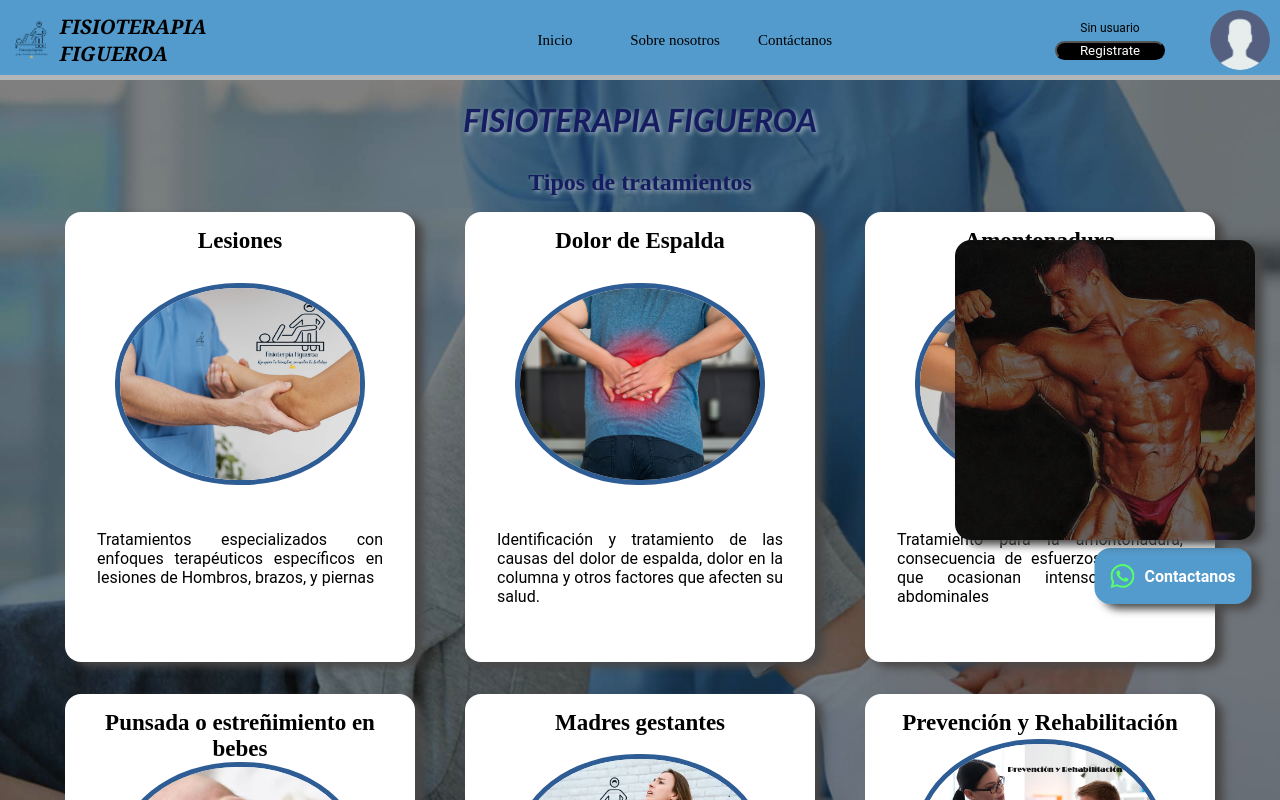
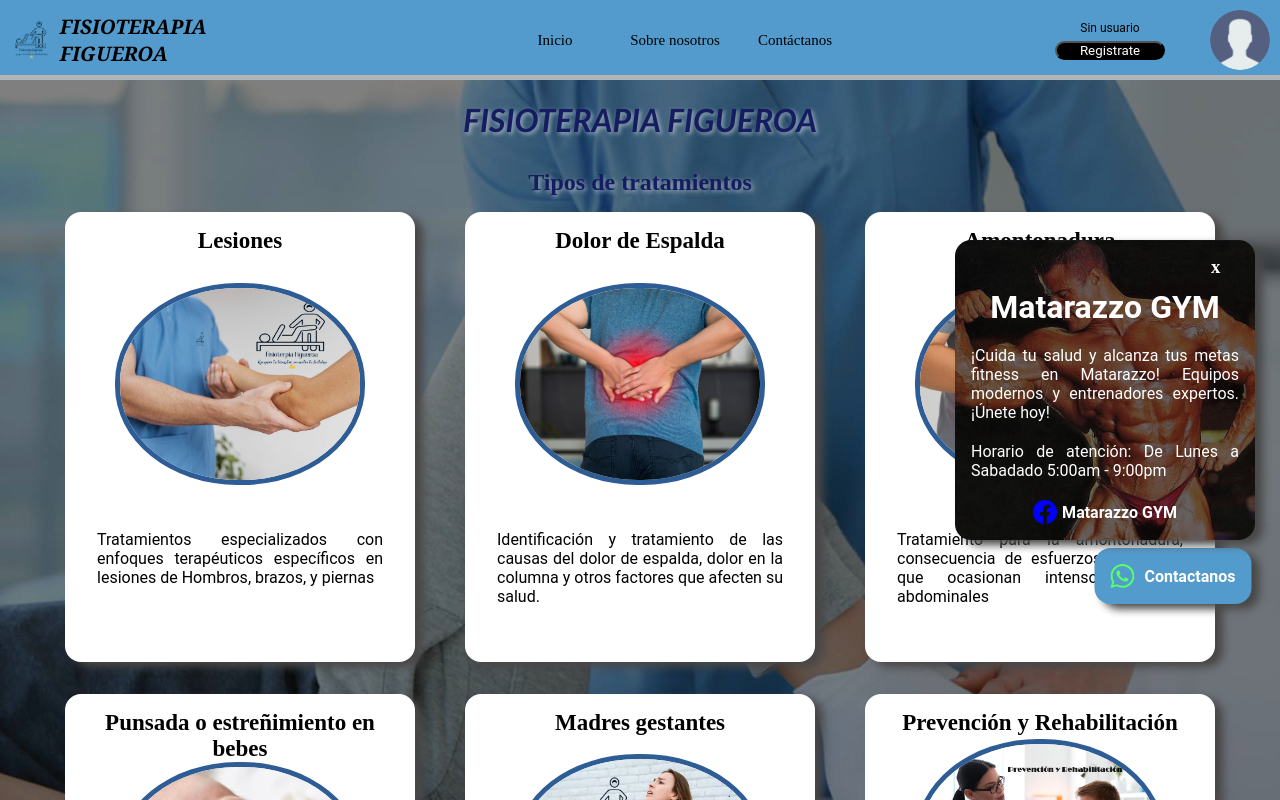
Before and after one commit to AntonyReyesFigueroa/Marat-n-de-programaci-n, a React (Vite) app: page / in a window 1280 px wide. Shown: the top 800 px of the page. Built offline with nearby package versions, Linux system fonts and the light colour scheme; a web font is replaced by a local one.

Commit message:
pagina 85.1%

```diff
--- a/src/components/Main/Home/Home.jsx
+++ b/src/components/Main/Home/Home.jsx
@@ -15,7 +15,21 @@ const Home = () => {
     <div className='container__home'>
 
       <div className='publicidad_gym' style={{ display: `${modalPubli ? 'flex' : 'none'}` }}>
-
+        <h3 onClick={() => setModalPubli(false)}>x</h3>
+        <a href="https://www.facebook.com/p/Matarazzo-GYM-100069397291625/" target="_blank" rel="noopener noreferrer" >
+          <div className="container_publicidad">
+            <h1>Matarazzo GYM </h1>
+            <p>¡Cuida tu salud y alcanza tus metas fitness en Matarazzo!
+              Equipos modernos y entrenadores expertos. ¡Únete hoy!
+            </p>
+            <p> Horario de atención: De Lunes a Sabadado 5:00am - 9:00pm</p>
+            <b>
+              <a className='s' href="https://www.facebook.com/p/Matarazzo-GYM-100069397291625/" target="_blank" rel="noopener noreferrer">
+                <div className='footer__link'><Facebook color="blue" size={24} />Matarazzo GYM </div>
+              </a>
+            </b>
+          </div>
+        </a>
       </div>
 
       <div className="home__title">
```
